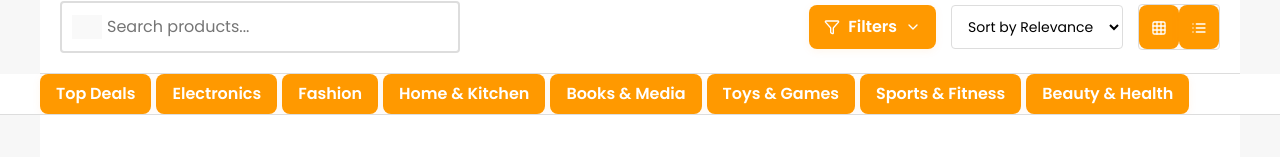
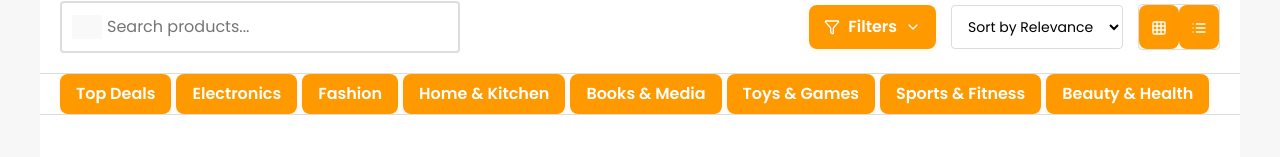
Before and after one commit to imyogijani/Foodecom, a React (Vite) app: page /menu in a window 1280 px wide. Shown: the part 244-401 px from the top of the page. Built offline with nearby package versions, Linux system fonts and the light colour scheme.

Commit message:
style: enhance layout of restaurant and shops sections
- Added max-width and centered margin to the restaurant and shops sections for improved layout consistency and responsiveness.

```diff
--- a/src/Pages/Home/restaurant.css
+++ b/src/Pages/Home/restaurant.css
@@ -198,6 +198,8 @@
   padding: 0 20px;
   border-bottom: 1px solid #ddd;
   overflow-x: auto;
+  max-width: 1200px;
+  margin: 0 auto;
 }
 
 .category-tabs {
--- a/src/Pages/Home/shops-modern.css
+++ b/src/Pages/Home/shops-modern.css
@@ -155,6 +155,8 @@
   background: white;
   padding: 30px 20px;
   border-bottom: 1px solid #ddd;
+  max-width: 1200px;
+  margin: 0 auto;
 }
 
 .store-categories h2 {
```
